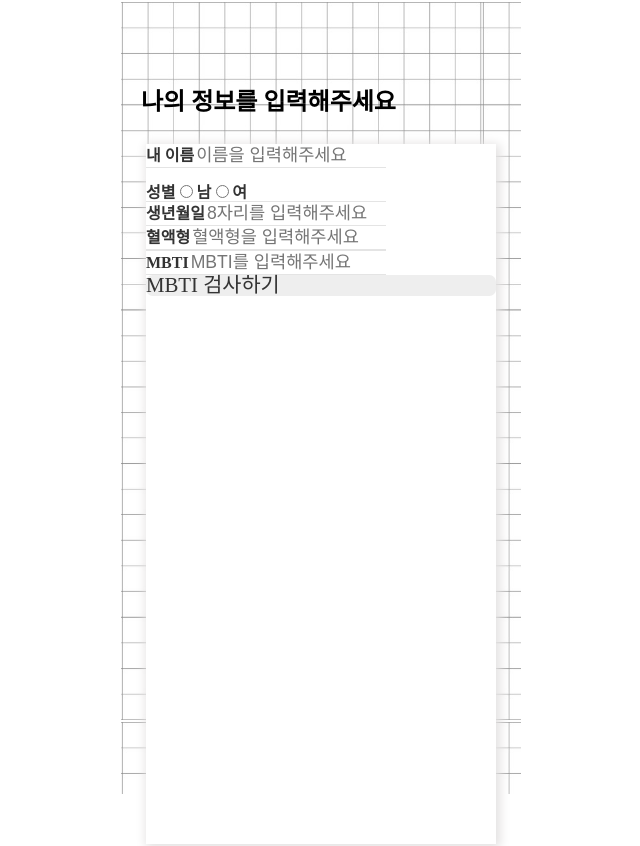
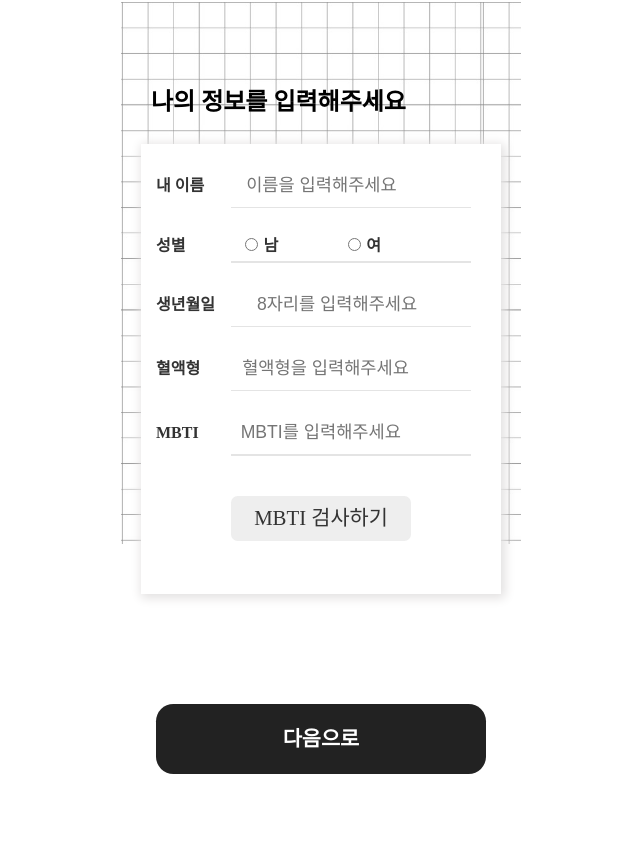
Before and after one commit to codnjs779/chemistry, a React (Create React App) app: page /mepage in a window 1280 px wide. Shown: the top 846 px of the page, without its empty margins (319-959 px from the left). After the commit the page ends 800 px from the top, so only its background shows below. Built offline with nearby package versions, Linux system fonts and the light colour scheme; a web font is replaced by a local one.

Commit message:
style edit

```diff
--- a/src/components/InitialScreen.jsx
+++ b/src/components/InitialScreen.jsx
@@ -6,7 +6,7 @@ import axios from "axios";
 
 //img
 import heart from "../img/heart.png";
-import backImg from "../img/0001.PNG";
+
 //style
 import styled from "styled-components";
 import IconModal from "../modal/IconModal";
@@ -85,10 +85,9 @@ const InitialContentsBoxStyle = styled.div`
         width: 18pt;
         height: 18pt;
         cursor: pointer;
-
         margin: 0 auto;
         position: relative;
-        left: 150px;
+        left: 160px;
         top: 20px;
     }
 `;
@@ -142,7 +141,7 @@ export const ButtonDesign = styled.div`
     flex-direction: column;
     .blackBtn,
     .yellowBtn {
-        width: 300px;
+        width: 330px;
         height: 70px;
         font-size: 1.3rem;
         text-align: center;
--- a/src/components/MeinputPage.jsx
+++ b/src/components/MeinputPage.jsx
@@ -1,7 +1,6 @@
 import React, { useState } from "react";
 import { Link } from "react-router-dom";
 import { useDispatch } from "react-redux";
-import { useForm } from "react-hook-form";
 import BloodModal from "../modal/BloodModal";
 import MbtiModal from "../modal/MbtiModal";
 
@@ -50,18 +49,18 @@ const MeinputPage = () => {
                     <form onSubmit={handleSubmit}>
                         <div>
                             <label htmlFor="내이름">내 이름</label>
-                            <input type="text" placeholder="이름을 입력해주세요" value={name} onChange={(e) => setName(e.target.value)} required />
+                            <input type="text" placeholder="이름을 입력해주세요" value={name} onChange={(e) => setName(e.target.value)} />
                         </div>
                         <div className="line" />
                         <div className="genderType">
                             <label htmlFor="성별" className="genderTitle">
                                 성별
                             </label>
-                            <input type="radio" className="radioInput" value="male" onChange={(e) => setGender(e.target.value)} />
+                            <input type="radio" className="radioInput" value="male" name="gener" onChange={(e) => setGender(e.target.value)} />
                             <label htmlFor="남" className="labelGender">
                                 <span>남</span>
                             </label>
-                            <input type="radio" className="radioInput" value="female" onChange={(e) => setGender(e.target.value)} />
+                            <input type="radio" className="radioInput" value="female" name="gener" onChange={(e) => setGender(e.target.value)} />
                             <label htmlFor="여" className="labelGender">
                                 <span>여</span>
                             </label>
@@ -129,13 +128,12 @@ const MeinputPage = () => {
 
 export const InputBoxStyle = styled.div`
     .inputBox {
-        width: 350px;
-        height: 700px;
+        width: 360px;
+        height: 450px;
         background-color: rgb(255 255 255);
         position: relative;
         top: 120px;
         position: relative;
-
         margin: auto;
         box-shadow: 2px 2px 10px 2px #e2e0e0;
     }
@@ -144,20 +142,19 @@ export const InputBoxStyle = styled.div`
         font-weight: bold;
         font-size: 1rem;
         color: rgb(51 51 51);
+        margin-left: 15px;
     }
 
     .genderType {
-        margin-top: 10pt;
-        .genderTitle {
-            position: relative;
-        }
-
         .radioInput {
+            margin-left: 30px;
         }
 
         .labelGender {
+            position: relative;
         }
         .labelGender span {
+            padding: 10px;
         }
     }
 
@@ -165,7 +162,11 @@ export const InputBoxStyle = styled.div`
         position: relative;
         border: none;
         font-size: 1.1rem;
+        margin: 30px 10px 10px 10px;
+        width: auto;
+        left: 30px;
     }
+
     input:focus {
         outline: none;
     }
@@ -173,22 +174,29 @@ export const InputBoxStyle = styled.div`
         width: 180pt;
         height: 1pt;
         position: relative;
+        margin: auto;
+        left: 30px;
         background-color: rgb(228 228 228);
     }
 
     .mbtiLink {
         cursor: pointer;
         background-color: rgb(238 238 238);
-
         border-radius: 5pt;
         font-size: 1.3rem;
         position: relative;
-
         font-weight: 500;
         color: rgb(51 51 51);
+        width: 180px;
+        height: 45px;
+        margin: auto;
+        text-align: center;
+        top: 40px;
     }
 
     .mbtiLink span {
+        position: relative;
+        top: 12px;
     }
 `;
 
@@ -196,7 +204,7 @@ export const TitleStyle = styled.div`
     font-size: 1.5rem;
     font-weight: 600;
     position: relative;
-    left: 20px;
+    left: 30px;
     top: 90px;
 `;
 
--- a/src/components/ResultPage.jsx
+++ b/src/components/ResultPage.jsx
@@ -144,7 +144,7 @@ const ResultStyle = styled.div`
 
     .scoreBox {
         width: 240pt;
-        height: 280pt;
+        height: 230pt;
         background-color: rgb(255 255 255);
         border-radius: 13pt;
         box-shadow: 2px 2px 10px 2px #e2e0e0;
@@ -154,11 +154,21 @@ const ResultStyle = styled.div`
     }
     .scoreBox h3,
     h1 {
-        position: relative;
-        top: 37pt;
-        left: 27pt;
+        font-weight: 600;
+        left: 40px;
     }
 
+    .scoreBox h3 {
+        position: relative;
+        left: 40px;
+        top: 30px;
+        font-size: 1.2rem;
+    }
+    .scoreBox h1 {
+        position: relative;
+        font-size: 2rem;
+        top: 70px;
+    }
     .contentsBox {
         width: 240pt;
         height: 100%;
@@ -173,7 +183,8 @@ const ResultStyle = styled.div`
     .contentsBox h3 {
         position: relative;
         left: 25pt;
-        top: 33pt;
+        top: 25pt;
+        font-weight: 800;
     }
 
     .contentsBoxContents {
@@ -181,7 +192,8 @@ const ResultStyle = styled.div`
         height: auto;
         position: relative;
         left: 25pt;
-        top: 30pt;
+        top: 40pt;
+        line-height: 20px;
     }
     .iconImgAndContent {
         display: flex;
--- a/src/modal/BloodModal.jsx
+++ b/src/modal/BloodModal.jsx
@@ -8,6 +8,7 @@ let BloodModal = (props) => {
     };
     return (
         <ModalStyle>
+            <ModalBack>
                 <div className="BloodModal">
                     <div className="bloodTitle">혈액형</div>
                     <div
@@ -51,8 +52,8 @@ let BloodModal = (props) => {
                         AB형
                     </div>
                 </div>
-            <ModalBack>
-                <div onClick={onClick}></div>
+
+                <div className="modalBack" onClick={onClick}></div>
             </ModalBack>
         </ModalStyle>
     );
@@ -96,7 +97,7 @@ const ModalStyle = styled.div`
         }
     }
     .bloodTitle {
-        font-size: 19pt;
+        font-size: 1.2rem;
         font-weight: 700;
         position: relative;
         left: 30pt;
@@ -104,7 +105,7 @@ const ModalStyle = styled.div`
     }
 
     .bloodType {
-        font-size: 16pt;
+        font-size: 0.9rem;
         position: relative;
         top: 64pt;
         left: 30pt;
--- a/src/modal/MbtiModal.jsx
+++ b/src/modal/MbtiModal.jsx
@@ -7,6 +7,7 @@ const MbtiModal = (props) => {
     };
     return (
         <MbtiModalStyle>
+            <ModalBack>
                 <div className="MbtiModal">
                     <div className="MbtiTitle">MBTI</div>
                     <div className="all">
@@ -168,8 +169,8 @@ const MbtiModal = (props) => {
                         </div>
                     </div>
                 </div>
-            <ModalBack>
-                <div onClick={onClick}></div>
+
+                <div className="modalBack" onClick={onClick}></div>
             </ModalBack>
         </MbtiModalStyle>
     );
@@ -187,7 +188,7 @@ const MbtiModalStyle = styled.div`
         margin-right: 100pt;
     }
     .MbtiTitle {
-        font-size: 19pt;
+        font-size: 1.2rem;
         font-weight: 700;
         position: relative;
         left: 30pt;
@@ -195,7 +196,7 @@ const MbtiModalStyle = styled.div`
     }
 
     .MbtiType {
-        font-size: 16pt;
+        font-size: 0.9rem;
         position: relative;
         top: 64pt;
         left: 30pt;
```
Lines whose indentation alone changed are shown as unchanged.
